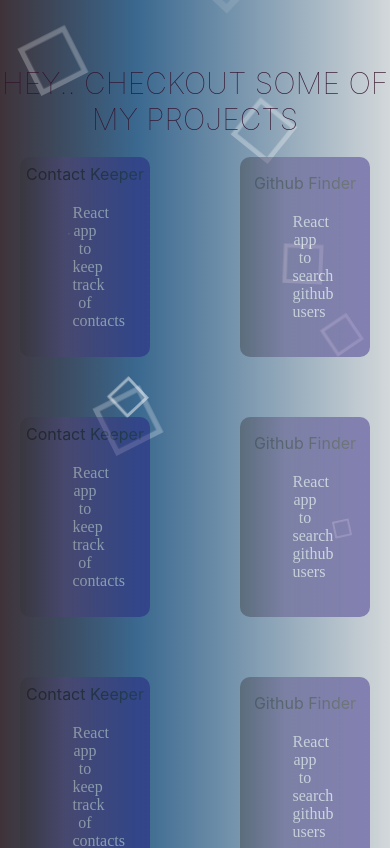
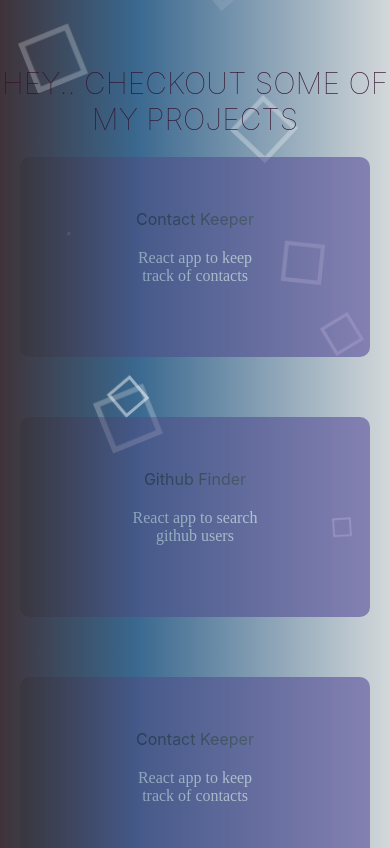
Before and after one commit to JAnanthakrishnan/NewPortfolio, a React (Create React App) app: page /#home in a window 390 px wide. Shown: the part 880-1728 px from the top of the page. Built offline with nearby package versions, Linux system fonts and the light colour scheme.

Commit message:
Smooth scrolling

```diff
--- a/package.json
+++ b/package.json
@@ -9,8 +9,7 @@
     "react": "^16.13.1",
     "react-dom": "^16.13.1",
     "react-scripts": "3.4.1",
-    "react-scroll": "^1.8.0",
-    "react-skroll": "^0.7.3"
+    "react-scroll": "^1.8.0"
   },
   "scripts": {
     "start": "react-scripts start",
--- a/src/App.css
+++ b/src/App.css
@@ -3,7 +3,10 @@
   margin: 0;
   padding: 0;
 }
-
+html {
+  scroll-behavior: smooth;
+  scroll-snap-type: y mandatory;
+}
 /*Overlay*/
 body::after {
   content: '';
--- a/src/App.js
+++ b/src/App.js
@@ -1,5 +1,4 @@
 import React from 'react';
-import { Scroll, ScrollProvider, ScrollLink } from 'react-skroll';
 import './App.css';
 import Landing from './components/landing/Landing';
 import Navbar from './components/navbar/Navbar';
--- a/src/components/navbar/Navbar.js
+++ b/src/components/navbar/Navbar.js
@@ -59,13 +59,9 @@
             <li className='nav-link'>
               <Link
                 to='projects'
-                smooth={true}
                 spy={true}
                 hashSpy={true}
                 activeClass='active'
-                duration={500}
-                delay={10}
-                isDynamic={true}
                 className='second link'
                 onClick={this.removeMenu}
               >
@@ -75,13 +71,9 @@
             <li className='nav-link'>
               <Link
                 to='about'
-                smooth={true}
                 spy={true}
                 hashSpy={true}
                 activeClass='active'
-                duration={500}
-                delay={10}
-                isDynamic={true}
                 className='third link'
                 onClick={this.removeMenu}
               >
@@ -91,13 +83,9 @@
             <li className='nav-link'>
               <Link
                 to='contact'
-                smooth={true}
                 spy={true}
                 hashSpy={true}
                 activeClass='active'
-                duration={500}
-                delay={10}
-                isDynamic={true}
                 className='fourth link'
                 onClick={this.removeMenu}
               >
--- a/src/components/projects/Projects.css
+++ b/src/components/projects/Projects.css
@@ -138,7 +138,7 @@
 .projectsList {
   display: grid;
   background-color: transparent;
-  grid-template-columns: auto auto;
+  grid-template-columns: auto auto auto;
   grid-gap: 20px 50px;
   padding: 0;
 }
@@ -171,3 +171,13 @@
   transform: translateY(-5px);
   background-color: rgba(210, 105, 30, 0.192);
 }
+@media screen and (min-width: 769px) and (max-width: 1170px) {
+  .projectsList {
+    grid-template-columns: auto auto;
+  }
+}
+@media screen and (max-width: 769px) {
+  .projectsList {
+    grid-template-columns: auto;
+  }
+}
--- a/src/components/projects/Projects.js
+++ b/src/components/projects/Projects.js
@@ -12,6 +12,7 @@
   }
   handleClick(e) {
     e.persist();
+    e.preventDefault();
     this.setState((state) => ({
       clicked: !state.clicked,
       target: e.target.id
```
Also changed, not shown: 1 other file (tests, documents, lock files or other folders).
